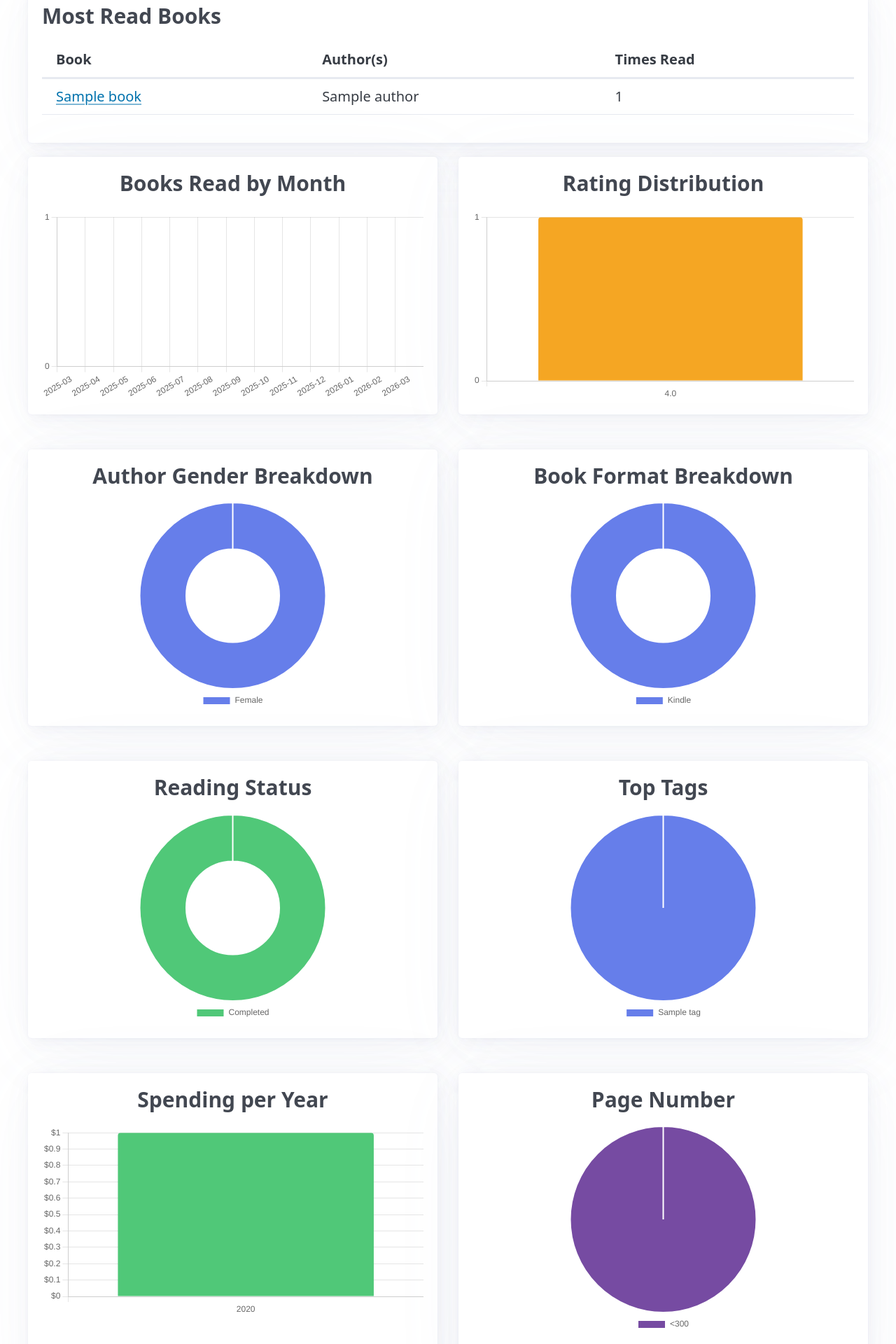
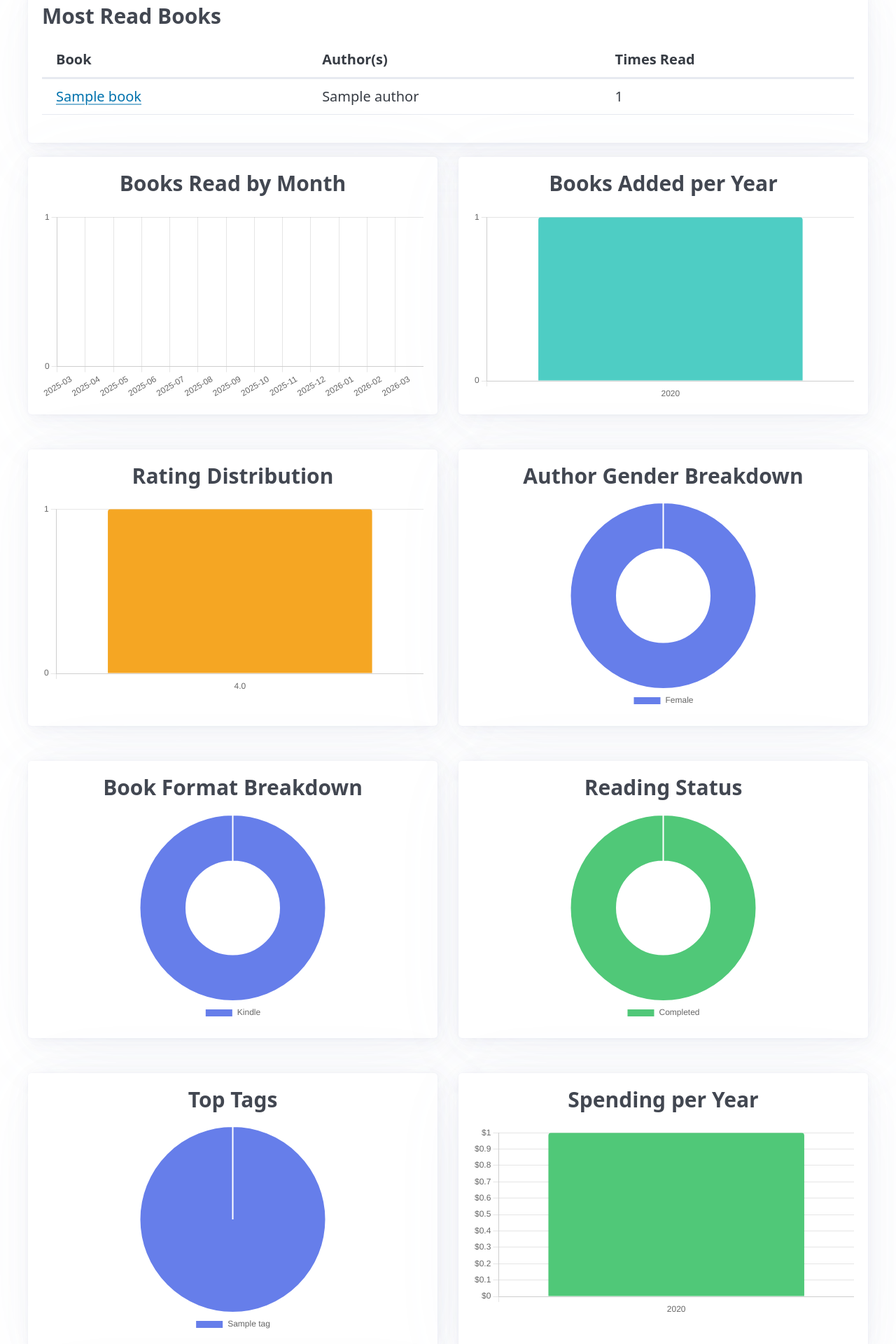
Before and after one commit to wyldphyre/bookdatabase, a Flask app: page /statistics in a window 1280 px wide. Shown: the part 511-2431 px from the top of the page at 70% size. Run offline with Flask 3, Linux system fonts and the light colour scheme; tables that the repository leaves empty hold one stand-in row (values such as "Sample post"); some libraries are stand-ins or nearby versions.

Commit message:
Add Books Added per Year bar chart to statistics
Co-Authored-By: Claude Sonnet 4.6 <noreply@anthropic.com>

```diff
--- a/app.py
+++ b/app.py
@@ -1487,6 +1487,14 @@ def statistics():
         func.sum(Book.cost - Book.paid)
     ).filter(Book.cost.isnot(None), Book.paid.isnot(None)).scalar() or 0
 
+    # Books added per year
+    added_by_year_rows = db.session.query(
+        func.strftime('%Y', Book.date_added),
+        func.count(Book.id)
+    ).group_by(func.strftime('%Y', Book.date_added))\
+     .order_by(func.strftime('%Y', Book.date_added)).all()
+    added_by_year = {year: count for year, count in added_by_year_rows if year}
+
     # Spending per year (books with a purchase date and paid amount)
     spent_by_year_rows = db.session.query(
         func.strftime('%Y', Book.date_purchased),
@@ -1601,6 +1609,7 @@ def statistics():
                          spent_by_year=spent_by_year,
                          top_tag_data=top_tag_data,
                          top_tag_breakdown=top_tag_breakdown,
+                         added_by_year=added_by_year,
                          most_read_books=most_read_books,
                          most_read_authors=most_read_authors,
                          most_read_authors_distinct=most_read_authors_distinct,
--- a/templates/statistics.html
+++ b/templates/statistics.html
@@ -128,6 +128,13 @@
         <canvas id="monthlyChart"></canvas>
     </article>
 
+    {% if added_by_year %}
+    <article class="chart-container">
+        <h3>Books Added per Year</h3>
+        <canvas id="addedByYearChart"></canvas>
+    </article>
+    {% endif %}
+
     <article class="chart-container">
         <h3>Rating Distribution</h3>
         <canvas id="ratingChart"></canvas>
@@ -205,6 +212,35 @@ new Chart(monthlyCtx, {
         }
     }
 });
+
+{% if added_by_year %}
+// Books added per year chart
+const addedByYearCtx = document.getElementById('addedByYearChart').getContext('2d');
+new Chart(addedByYearCtx, {
+    type: 'bar',
+    data: {
+        labels: {{ added_by_year.keys()|list|tojson }},
+        datasets: [{
+            label: 'Books Added',
+            data: {{ added_by_year.values()|list|tojson }},
+            backgroundColor: '#4ecdc4',
+            borderRadius: 4
+        }]
+    },
+    options: {
+        responsive: true,
+        plugins: {
+            legend: { display: false }
+        },
+        scales: {
+            y: {
+                beginAtZero: true,
+                ticks: { stepSize: 1 }
+            }
+        }
+    }
+});
+{% endif %}
 
 // Rating distribution chart
 const ratingCtx = document.getElementById('ratingChart').getContext('2d');
```
